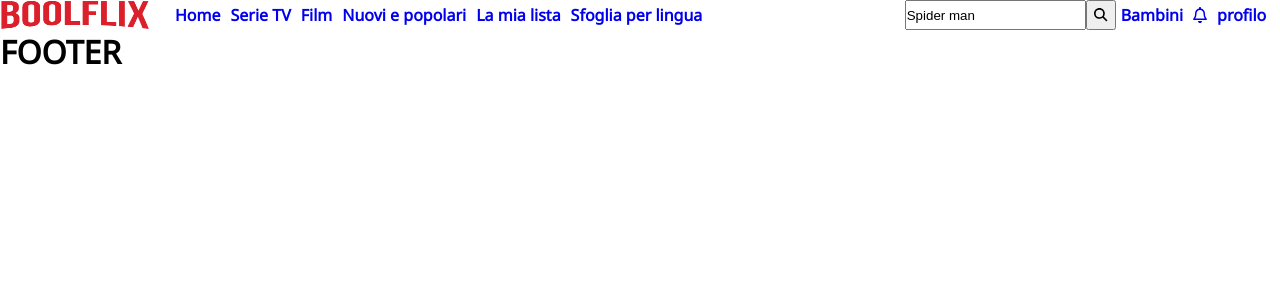
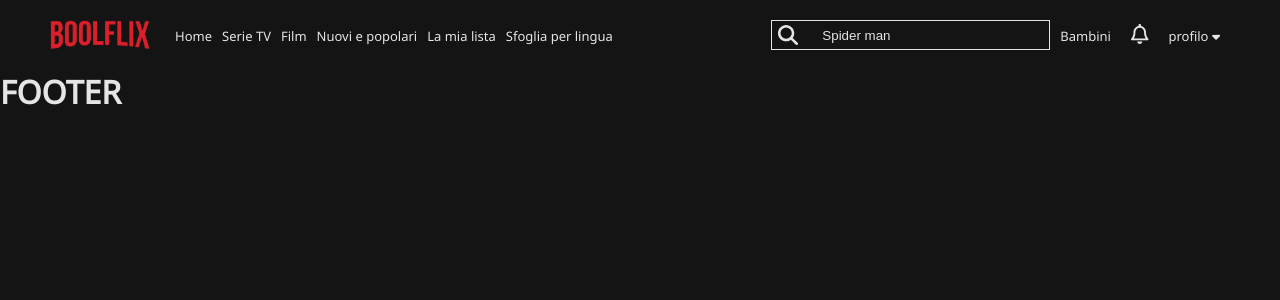
Before and after one commit to saragisondi/vite-boolflix, a Vue app: page / in a window 1280 px wide. Shown: the top 300 px of the page. Built offline with nearby package versions, Linux system fonts and the light colour scheme; no server answers.

Commit message:
modify-searchbar

```diff
--- a/src/components/Header.Vue
+++ b/src/components/Header.Vue
@@ -31,19 +31,21 @@ export default {
 
       <div class="right">
         <ul>
-          <!-- input -->
           <div class="searchbar">
 
+            <!-- button -->
+            <div class="container-button">
+              <button @click="$emit('startFunction'), $emit('searchSeries')">
+                <font-awesome-icon class="icon" icon="fa-solid fa-magnifying-glass" />
+              </button>
+            </div>
+            <!-- input -->
           <input @keyup.enter="$emit('startFunction'), $emit('searchSeries')" type="text" placeholder="Cosa vuoi vedere?" v-model="store.searchTitle">
-        <!-- button -->
-        <button @click="$emit('startFunction'), $emit('searchSeries')">
-          <font-awesome-icon icon="fa-solid fa-magnifying-glass" />
-        </button>
         </div>
 
           <li><a href="#">Bambini </a></li>
-          <li><a href="#"><font-awesome-icon icon="fa-regular fa-bell" /></a></li>
-          <li><a href="#">profilo</a></li>
+          <li><a href="#"><font-awesome-icon class="icon" icon="fa-regular fa-bell" /></a></li>
+          <li><a href="#">profilo <font-awesome-icon icon="fa-solid fa-caret-down" /></a></li>
         </ul>
       </div>
 
@@ -59,14 +61,16 @@ export default {
   .container-header{
     display: flex;
     justify-content: space-between;
+    margin:20px 0;
+
 
     .left{
       display: flex;
-      width:70%;
+      margin-left:50px;
 
       .logo{
         img{
-          width: 150px;
+          width: 100px;
           height:30px;
           vertical-align: middle;
         }
@@ -84,26 +88,44 @@ export default {
         a{
           text-decoration: none;
           margin:0 5px;
-          font-weight: bold;
-          // color:#E5E5E5;
+            color:#E5E5E5;
+            font-size: small;
         }
       }
     }
     .right{
-      width: 30%;
+      margin-right:30px;
       .searchbar{
-        display: flex;
-        justify-content: center;
-        align-items: center;
 
         input{
           height:30px;
+          border:1px solid #E5E5E5;
+          background-color:#141414 ;
+          color:#E5E5E5;
+          outline:none;
+          padding: 5px 50px;
         }
+
+        .container-button{
+          border-right: none;
+        }
+
         button{
           width: 30px;
-          height: 30px;
+          height: 26px;
           cursor: pointer;
+          position: absolute;
+          top:22px;
+          margin-left:2px;
+          z-index:1;
+          border: none;
+          background-color:#141414 ;
+          color: #E5E5E5;
         }
+      }
+
+      a{
+        margin:0 10px;
       }
     }
 
--- a/src/components/scss/general.scss
+++ b/src/components/scss/general.scss
@@ -6,11 +6,15 @@
 
 // font
 body{
-  // background-color: #141414;
-  // color:#E5E5E5;
+  background-color: #141414;
+  color:#E5E5E5;
   font-family: "Noto Sans", sans-serif;
 }
 
 img{
   max-width: 100%;
 }
+
+.icon{
+  font-size: 20px;
+}
--- a/src/main.js
+++ b/src/main.js
@@ -5,8 +5,9 @@ import { library } from '@fortawesome/fontawesome-svg-core'
 import { FontAwesomeIcon } from '@fortawesome/vue-fontawesome'
 import { faMagnifyingGlass} from '@fortawesome/free-solid-svg-icons'
 import { faBell } from '@fortawesome/free-regular-svg-icons';
+import { faCaretDown } from '@fortawesome/free-solid-svg-icons';
 
-library.add(faMagnifyingGlass, faBell)
+library.add(faMagnifyingGlass, faBell, faCaretDown)
 
 createApp(App)
 .component('font-awesome-icon', FontAwesomeIcon)
```
